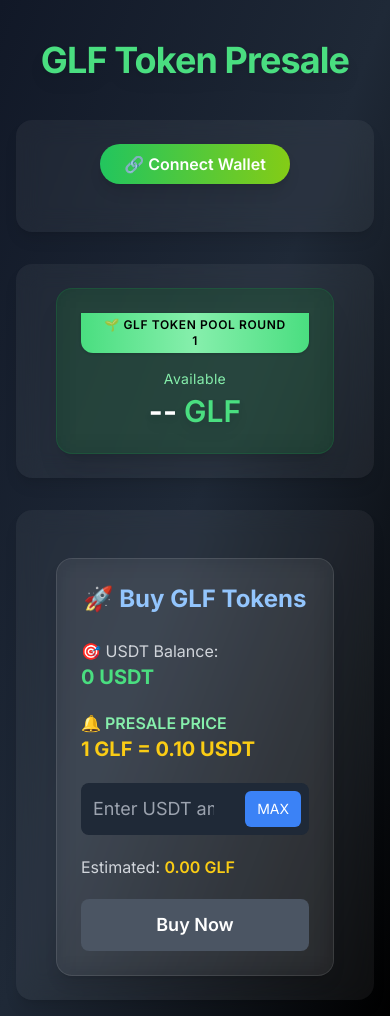
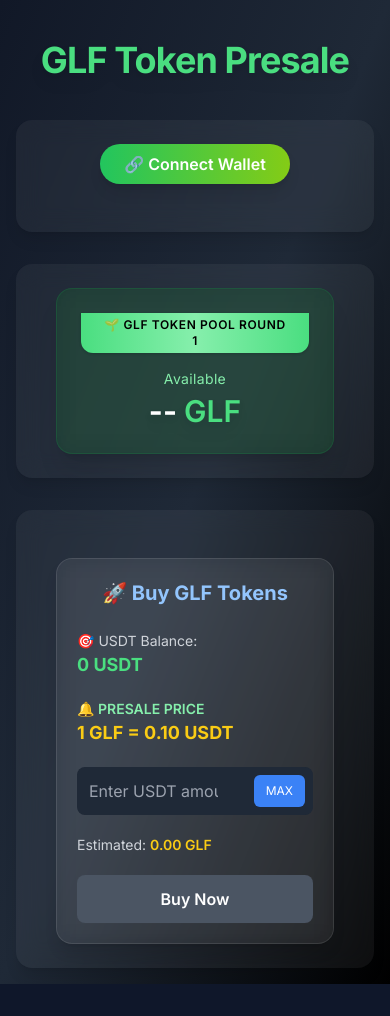
Before and after one commit to shopnilshovon/glf-presale-v2-, a React (Vite) app: page / in a window 390 px wide. After the commit the page ends 984 px from the top, so only its background shows below. Built offline with nearby package versions, Linux system fonts and the light colour scheme.

Commit message:
Update BuyToken.jsx

```diff
--- a/src/components/BuyToken.jsx
+++ b/src/components/BuyToken.jsx
@@ -90,22 +90,22 @@ export default function BuyToken({ account, setNotification }) {
   };
 
   return (
-    <div className="w-full px-4 mt-6">
-      <div className="bg-white/5 backdrop-blur-md border border-white/10 rounded-2xl p-6 shadow-lg text-white">
-        <h2 className="text-2xl font-bold mb-6 text-center text-blue-300">🚀 Buy GLF Tokens</h2>
+    <div className="w-full max-w-xl mx-auto px-4 sm:px-6 lg:px-0 mt-6">
+      <div className="bg-white/5 backdrop-blur-md border border-white/10 rounded-2xl p-5 sm:p-6 shadow-lg text-white">
+        <h2 className="text-xl sm:text-2xl font-bold mb-6 text-center text-blue-300">🚀 Buy GLF Tokens</h2>
 
         {/* USDT Balance */}
         <div className="mb-5">
-          <p className="text-base text-gray-300">🎯 USDT Balance:</p>
-          <p className="text-xl font-bold text-green-400">{usdtBalance} USDT</p>
+          <p className="text-sm sm:text-base text-gray-300">🎯 USDT Balance:</p>
+          <p className="text-lg sm:text-xl font-bold text-green-400">{usdtBalance} USDT</p>
         </div>
 
         {/* Presale Rate */}
         <div className="mb-5">
-          <p className="text-base text-white font-semibold">
+          <p className="text-sm sm:text-base text-white font-semibold">
             🔔 <span className="text-green-300">PRESALE PRICE</span>
           </p>
-          <p className="text-xl font-bold text-yellow-400">1 GLF = 0.10 USDT</p>
+          <p className="text-lg sm:text-xl font-bold text-yellow-400">1 GLF = 0.10 USDT</p>
         </div>
 
         {/* Input + MAX */}
@@ -116,19 +116,19 @@ export default function BuyToken({ account, setNotification }) {
             placeholder="Enter USDT amount"
             value={amount}
             onChange={(e) => setAmount(e.target.value)}
-            className="w-full p-3 pr-20 rounded-lg bg-gray-800 text-white text-lg"
+            className="w-full p-3 pr-20 rounded-lg bg-gray-800 text-white text-base sm:text-lg"
           />
           <button
             onClick={setMaxAmount}
             type="button"
-            className="absolute right-2 top-2 bottom-2 px-3 bg-blue-500 hover:bg-blue-600 text-white rounded-md text-sm font-medium"
+            className="absolute right-2 top-2 bottom-2 px-3 bg-blue-500 hover:bg-blue-600 text-white rounded-md text-xs sm:text-sm font-medium"
           >
             MAX
           </button>
         </div>
 
         {/* Estimated Tokens */}
-        <div className="mb-5 text-base text-gray-300">
+        <div className="mb-5 text-sm sm:text-base text-gray-300">
           Estimated: <span className="text-yellow-400 font-semibold">{estimateTokens()} GLF</span>
         </div>
 
@@ -145,7 +145,7 @@ export default function BuyToken({ account, setNotification }) {
         <button
           onClick={buy}
           disabled={loading || !amount}
-          className={`w-full py-3 rounded-lg transition-all duration-300 font-semibold text-lg ${
+          className={`w-full py-3 rounded-lg transition-all duration-300 font-semibold text-base sm:text-lg ${
             loading || !amount
               ? "bg-gray-600 cursor-not-allowed"
               : "bg-green-600 hover:bg-green-700"
```
